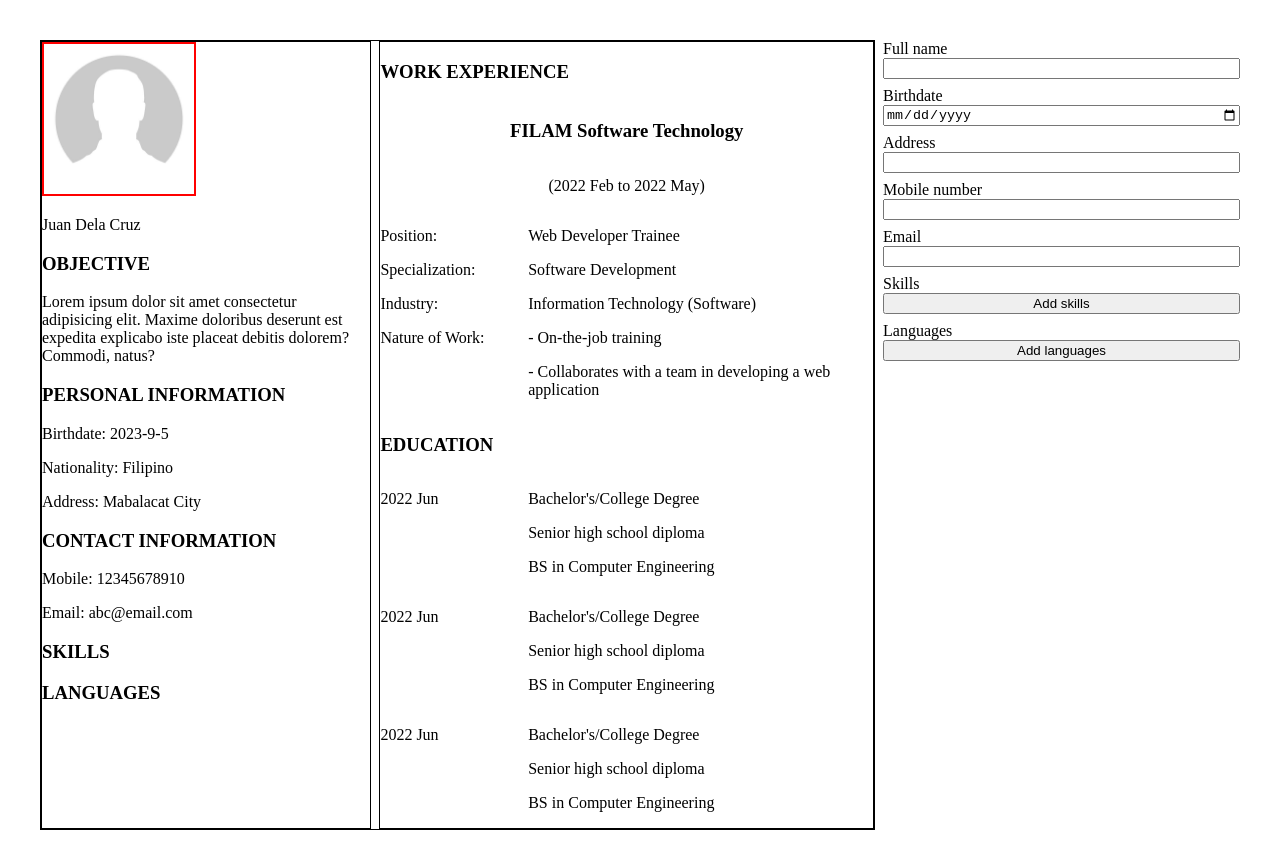
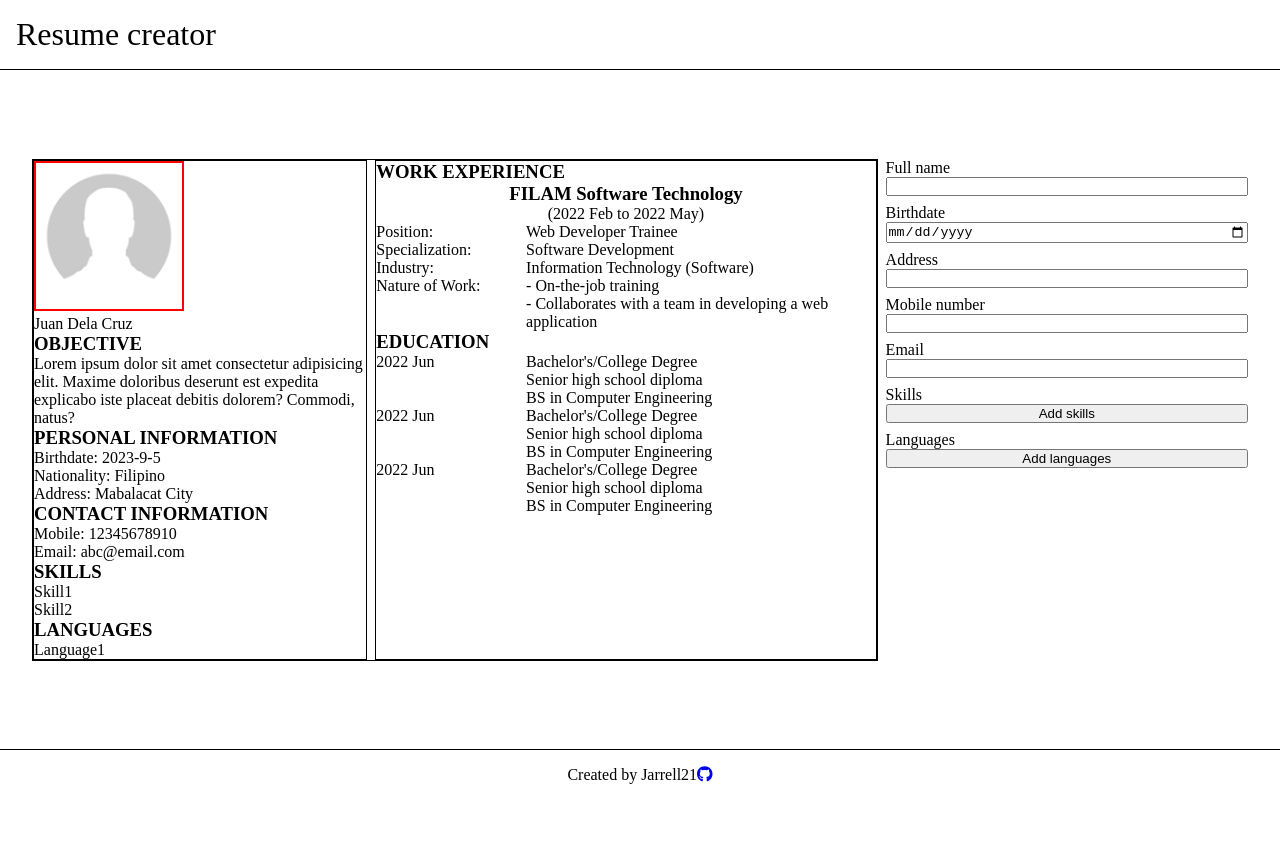
Before and after one commit to Jarrell21/cv-application, a React (Vite) app: page / in a window 1280 px wide. After the commit the page ends 800 px from the top, so only its background shows below. Built offline with nearby package versions, Linux system fonts and the light colour scheme.

Commit message:
Add header and footer

```diff
--- a/src/App.css
+++ b/src/App.css
@@ -1,30 +1,46 @@
-#root {
+* {
   /* max-width: 1280px; */
-  padding: 2rem;
+  padding: 0;
+  margin: 0;
+  box-sizing: border-box;
 }
 
-.row {
+#root {
+  display: flex;
+  flex-direction: column;
+  justify-content: space-between;
+  height: 100vh;
+}
+
+header {
+  border-bottom: 1px solid black;
+  padding: 1rem;
+  font-size: 2rem;
+}
+
+.main {
+  padding: 2rem;
   display: flex;
   justify-content: center;
   gap: 0.5rem;
 }
 
-.main {
+.resume {
   flex: 70%;
   border: solid 1px black;
 }
 
-.main-row {
+.resume-row {
   display: flex;
   gap: 0.5rem;
 }
 
-.main-left-col {
+.resume-left-col {
   flex: 40%;
   border: solid 1px black;
 }
 
-.main-right-col {
+.resume-right-col {
   flex: 60%;
   border: solid 1px black;
 }
@@ -33,6 +49,12 @@
   flex: 30%;
 }
 
+footer {
+  border-top: 1px solid black;
+  text-align: center;
+  padding: 1rem;
+}
+
 @media screen and (max-width: 700px) {
   .row {
     flex-direction: column-reverse;
--- a/src/App.jsx
+++ b/src/App.jsx
@@ -3,6 +3,8 @@ import Sidebar from './components/Sidebar';
 import GeneralInfo from './components/GeneralInfo';
 import EducationalExp from './components/EducationalExp';
 import PracticalExp from './components/PracticalExp';
+import { FontAwesomeIcon } from '@fortawesome/react-fontawesome'
+import { faGithub } from '@fortawesome/free-brands-svg-icons'
 import './App.css'
 
 function App() {
@@ -16,25 +18,35 @@ function App() {
     address: 'Mabalacat City',
     mobile: '12345678910',
     email: 'abc@email.com',
-    skills: [],
-    languages: []
+    skills: ['Skill1', 'Skill2'],
+    languages: ['Language1']
   })
 
   return (
-    <div className='row'>
-      <div className='main'>
-        <div className="main-row">
-          <div className='main-left-col'>
+    <>
+      <header>Resume creator</header>
+      <div className="main">
+        <main className='resume'>
+          <div className="resume-row">
+            <div className='resume-left-col'>
               <GeneralInfo info={info} setInfo={setInfo}/>
             </div>
-          <div className="main-right-col">
+            <div className="resume-right-col">
               <PracticalExp />
               <EducationalExp />
             </div>
           </div>
-      </div>
+        </main>
         <Sidebar info={info} setInfo={setInfo} />
       </div>
+      <footer>
+        Created by Jarrell21
+        <a href="https://github.com/Jarrell21" target="_blank" rel="noreferrer">
+            {/* <i className="fa-brands fa-github"></i> */}
+            <FontAwesomeIcon icon={faGithub} />
+        </a>
+    </footer>
+    </>
   )
 }
 
```
Lines whose indentation alone changed are shown as unchanged.
